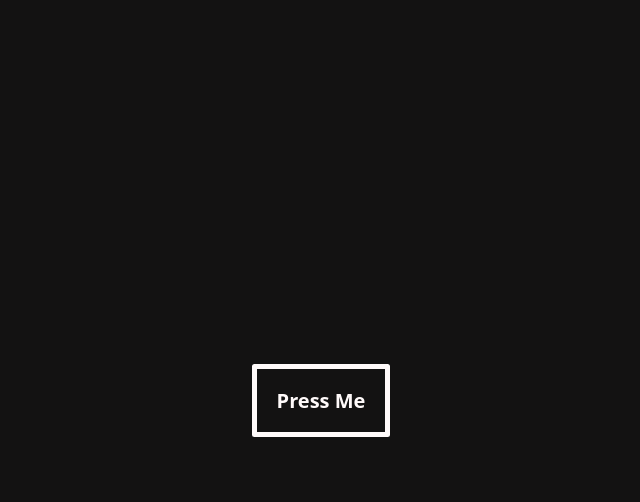
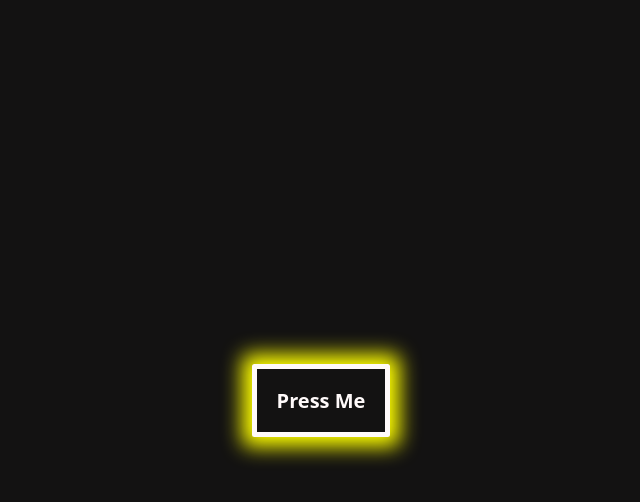
Before and after one commit to Vieraaaas/light-switch, a plain HTML site: page index.html in a window 1280 px wide. Both pictures are taken after a click on the button "Press Me". Shown: the whole page, without its empty margins (319-959 px from the left). Drawn offline with nearby package versions, Linux system fonts and the light colour scheme.

Commit message:
style: add boxshadow to button

```diff
--- a/style.css
+++ b/style.css
@@ -44,4 +44,5 @@ html {
   border: 0.25rem solid var(--light-color);
   color: var(--light-color);
   background-color: var(--dark-color);
+  box-shadow: 0rem 0rem 1rem 0.5rem yellow;
 }
```
